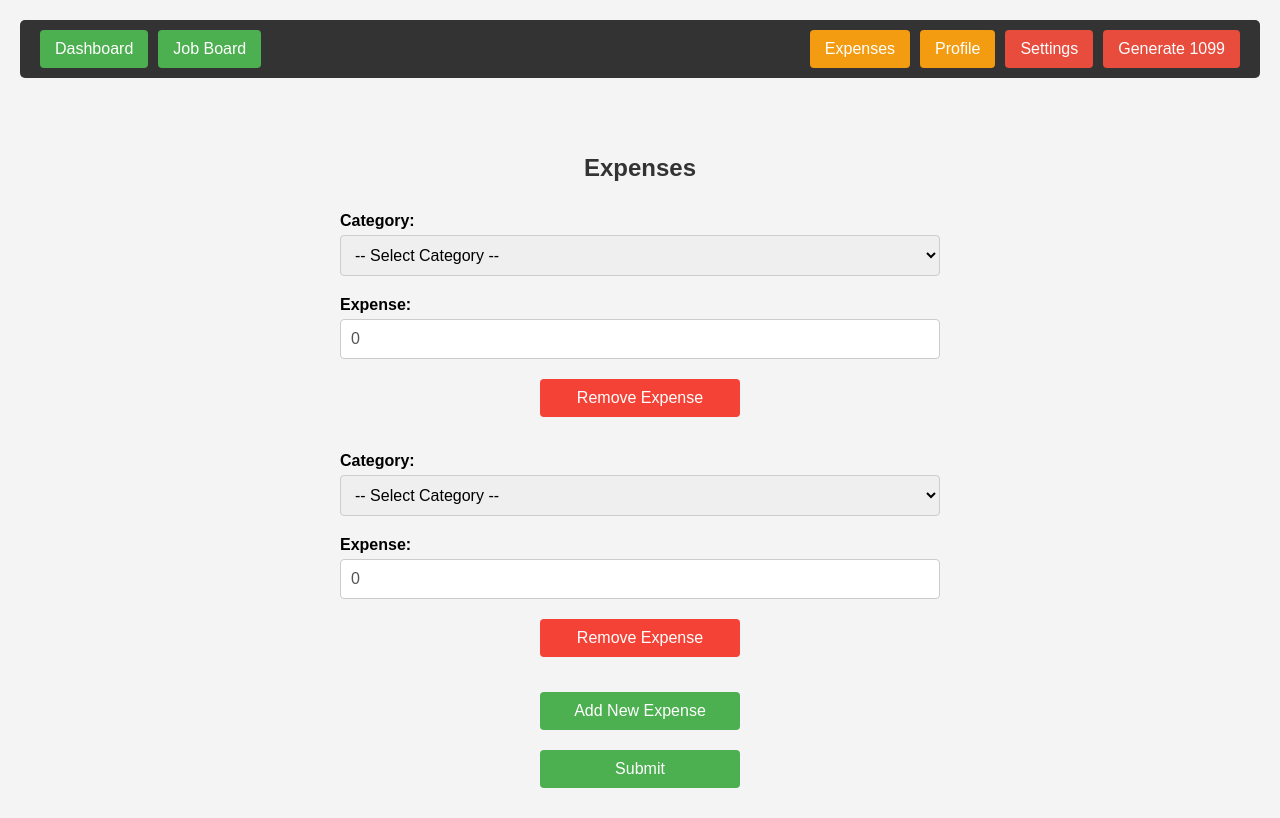
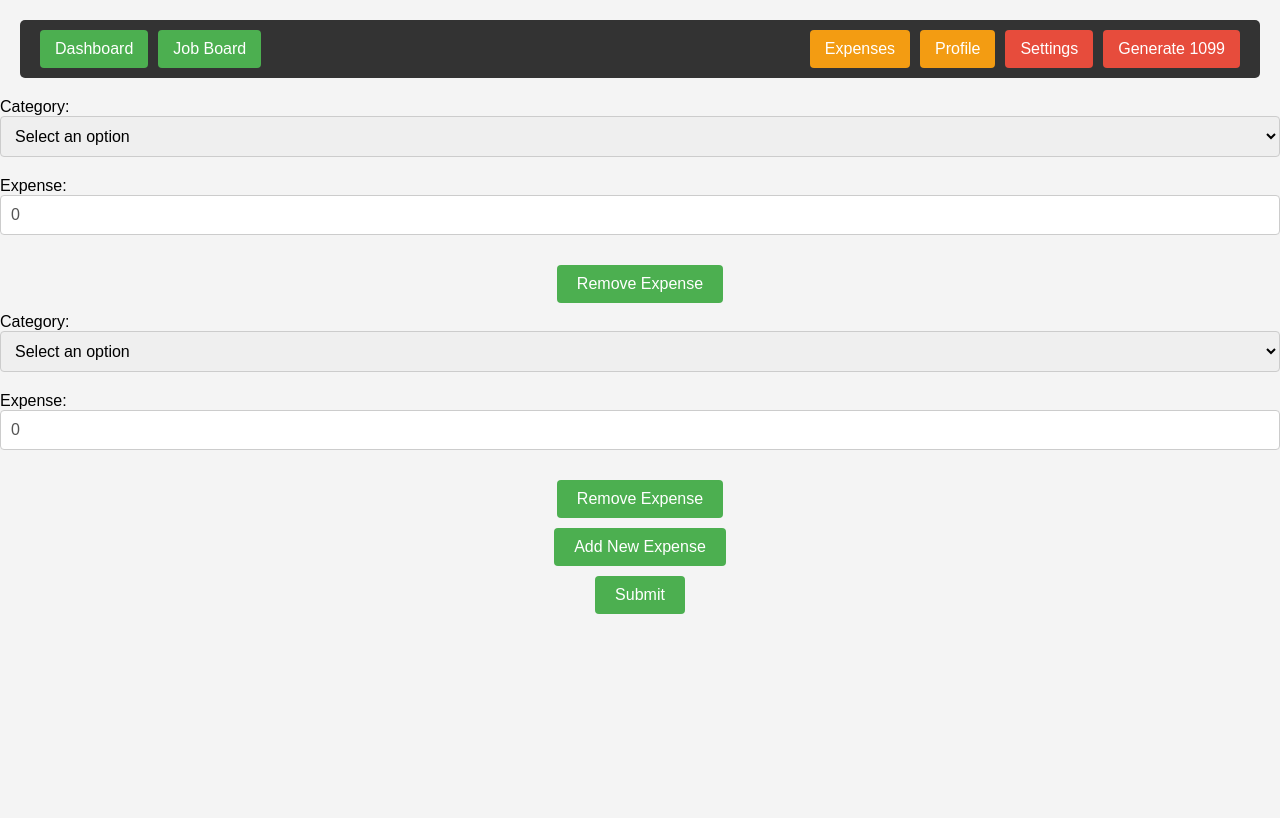
Before and after one commit to robertwzinser/Tax-Management, a React (Create React App) app: page /expenses in a window 1280 px wide. Both pictures are taken after a click on the button "Add New Expense". Built offline with nearby package versions, Linux system fonts and the light colour scheme; no server answers.

Commit message:
Expenses Updating to Firebase

```diff
--- a/src/pages/Expenses.js
+++ b/src/pages/Expenses.js
@@ -1,113 +1,83 @@
-import React, { useState, useEffect } from "react";
-import { ref, onValue } from "firebase/database";
-import { onAuthStateChanged } from "firebase/auth";
-import { auth, db } from "../firebase";
-import "./Expenses.css";
+import { useState } from "react";
+import { getDatabase, ref, push, set, serverTimestamp } from "firebase/database";
+import {auth, db } from "../firebase";
+const Expenses = () => {
+  const [category, setCategory] = useState("")
+  const [inputs, setinputs] = useState([{category: "", expense: 0}])
+  const addinput = ()=>{
+    setinputs([...inputs, {category: "", expense: 0}])
+  }
+  const removeinputs = (currentindex)=>{
+    const filterinputs = inputs.filter ((input, index)=> index !== currentindex)
+    setinputs(filterinputs)
+  }
+  const HandleChange = (e, index)=>{
+    const inputdata = [...inputs]
+    inputdata [index][ e.target.name]=e.target.value
+    setinputs (inputdata)
+  }
+  const formsubmit = async (e) => {
+    e.preventDefault()
+    const user = auth.currentUser
+    if (user.uid){
+      inputs.map(async(input)=>{
+        console.log(input)
+        try {
+          // if (input.category==="")
+          //   return
+          const expenseref = ref (db, "expenseCollection")
+          const newexpense = push (expenseref)
+        await set(newexpense, {
+        category: input.category,
+        expense: input.expense,
+        date: serverTimestamp(),
+        userID: user.uid
+        })
+        setinputs([{category: "", expense: 0}])
+        }
+        catch (error){
+          console.log("Test")
+      console.log(error)
+        }
+      }
+      )}
+    }
 
-const Expenses = () => {
-  const [inputs, setInputs] = useState([{ category: "", expense: "0" }]);
-  const [userRole, setUserRole] = useState("");
-  const [loading, setLoading] = useState(true);
 
-  useEffect(() => {
-    const fetchUserRole = async (userId) => {
-      const userRef = ref(db, "users/" + userId);
-      onValue(userRef, (snapshot) => {
-        const userData = snapshot.val();
-        if (userData) {
-          setUserRole(userData.role);
-        }
-        setLoading(false);
-      });
-    };
 
-    const unsubscribe = onAuthStateChanged(auth, (user) => {
-      if (user) {
-        const userId = user.uid;
-        fetchUserRole(userId);
-      } else {
-        setUserRole("");
-        setLoading(false);
-      }
-    });
 
-    return () => unsubscribe();
-  }, []);
+ return (
+  <div>
+   <form onSubmit={(e) => formsubmit (e)}>
+    {inputs.map((input,index)=>(
+      <div>
+ <label>Category:</label>
+ <select value = {input.category} name = "category" onChange={(e)=>HandleChange(e, index)}>
+   <option value = {""}> Select an option </option>
+   <option value = {"Travel"}>Travel </option>
+   <option value = {"Lodging"}>Lodging </option>
+   <option value = {"Food"}>Food </option>
+   <option value = {"PPE"}>PPE </option>
+   <option value = {"Tools"}>Tools </option>
+   <option value = {"Advertising"}>Advertising </option>
+   <option value = {"Utilities"}>Utilities </option>
+   <option value = {"Miscellanius"}>Miscellanius </option>
+   <option value = {"Subscription"}>Subscription </option>
+   <option value = {"Data/Security Software"}>Data/Security Software </option>
 
-  const addInput = () => {
-    setInputs([...inputs, { category: "", expense: "0" }]);
-  };
 
-  const removeInput = (currentIndex) => {
-    const filteredInputs = inputs.filter(
-      (input, index) => index !== currentIndex
-    );
-    setInputs(filteredInputs);
-  };
+ </select>
+ <label>Expense:</label>
+<input type = "number" placeholder="Choose your expense" value = {input.expense} name = "expense" onChange={(e)=>HandleChange(e, index)}></input>
+{inputs.length > 1 && <button type= "button" onClick={()=> removeinputs(index)}>Remove Expense</button>}
 
-  const handleChange = (e, index) => {
-    const inputData = [...inputs];
-    inputData[index][e.target.name] = e.target.value;
-    setInputs(inputData);
-  };
+</div>
+    ))}
+   <button type= "button" onClick={addinput}>Add New Expense </button>
+  <button type= "submit" >Submit</button>
+   </form>
 
-  if (loading) {
-    return <div>Loading...</div>;
-  }
-
-  return (
-    <div className="expenses-container">
-      <h1>Expenses</h1>
-      <div className="expenses-content">
-        <form className="expense-form">
-          {inputs.map((input, index) => (
-            <div key={index} className="expense-item">
-              <label htmlFor="category">Category:</label>
-              <select
-                value={input.category}
-                name="category"
-                onChange={(e) => handleChange(e, index)}
-              >
-                <option value="">-- Select Category --</option>
-                <option value="Travel">Travel</option>
-                <option value="Lodging">Lodging</option>
-                <option value="Food">Food</option>
-                <option value="PPE">PPE</option>
-                <option value="Tools">Tools</option>
-                <option value="Advertising">Advertising</option>
-                <option value="Utilities">Utilities</option>
-                <option value="Miscellaneous">Miscellaneous</option>
-                <option value="Subscription">Subscription</option>
-                <option value="Data/Security Software">
-                  Data/Security Software
-                </option>
-              </select>
-
-              <label htmlFor="expense">Expense:</label>
-              <input
-                type="number"
-                placeholder="Enter expense"
-                name="expense"
-                value={input.expense}
-                onChange={(e) => handleChange(e, index)}
-              />
-
-              {inputs.length > 1 && (
-                <button type="button" onClick={() => removeInput(index)}>
-                  Remove Expense
-                </button>
-              )}
-            </div>
-          ))}
-
-          <button type="button" onClick={addInput}>
-            Add New Expense
-          </button>
-          <button type="submit">Submit</button>
-        </form>
-      </div>
-    </div>
-  );
-};
-
-export default Expenses;
+  </div>
+ )
+}
+export default Expenses
```
